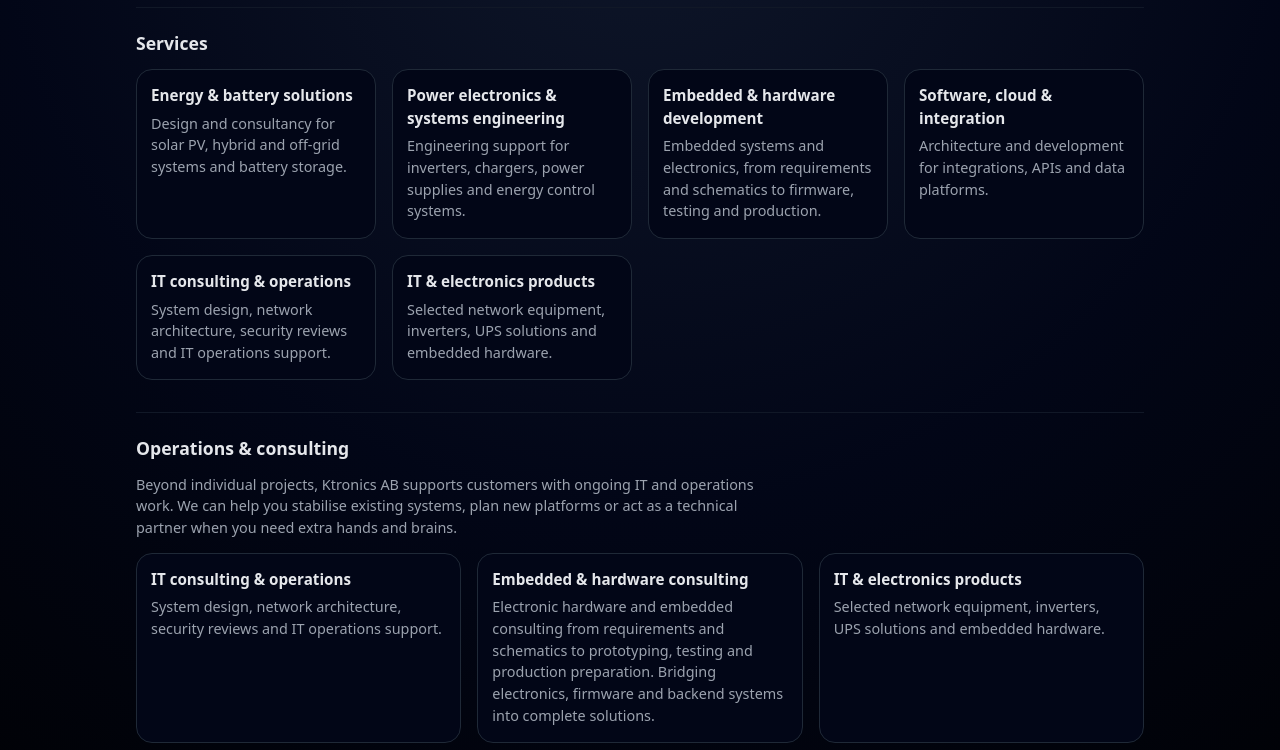
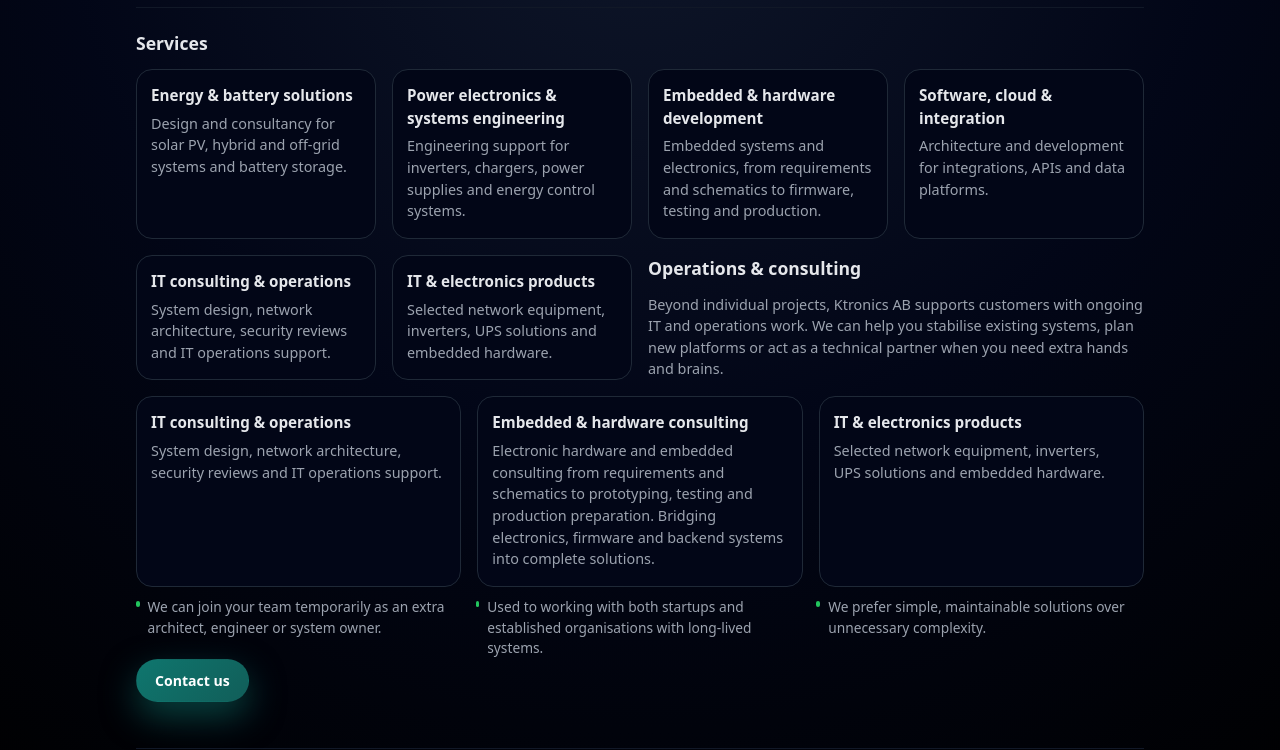
Before and after one commit to pcgayan/pcgayan.github.io, a plain HTML site: page services/index.html in a window 1280 px wide. Shown: the part 141-891 px from the top of the page. Drawn offline with Linux system fonts and the light colour scheme.

Commit message:
Operations & consulting intro sits beside the second row of service tiles

```diff
--- a/services/index.html
+++ b/services/index.html
@@ -318,6 +318,10 @@
     }
   </style>
   <style>
+    .ops-intro{grid-column:span 2;align-self:center}
+    .ops-intro h2{font-size:1.1rem;margin-bottom:12px}
+    .ops-intro .section-intro{margin-bottom:0}
+    @media (max-width:900px){.ops-intro{grid-column:1/-1}}
     .section h1{font-size:1.1rem;margin-bottom:12px}
     .topnav{display:flex;flex-wrap:wrap;gap:6px 18px;margin-top:6px;font-size:.9rem}
     .topnav a{color:var(--text);text-decoration:none;border-bottom:1px solid transparent}
@@ -351,17 +355,16 @@
           <a class="card" href="/services/software-cloud-integration/" style="text-decoration:none;color:inherit"><h3>Software, cloud &amp; integration</h3><p class="muted">Architecture and development for integrations, APIs and data platforms.</p></a>
           <a class="card" href="/services/it-consulting-operations/" style="text-decoration:none;color:inherit"><h3>IT consulting &amp; operations</h3><p class="muted">System design, network architecture, security reviews and IT operations support.</p></a>
           <a class="card" href="/services/it-electronics-products/" style="text-decoration:none;color:inherit"><h3>IT &amp; electronics products</h3><p class="muted">Selected network equipment, inverters, UPS solutions and embedded hardware.</p></a>
-        </div>
-      </section>
-
-      <section class="section" id="operations">
-        <h2>Operations &amp; consulting</h2>
-        <p class="section-intro">
-          Beyond individual projects, Ktronics AB supports customers with ongoing IT and operations work.
+          <div class="ops-intro">
+            <h2>Operations &amp; consulting</h2>
+            <p class="section-intro">
+              Beyond individual projects, Ktronics AB supports customers with ongoing IT and operations work.
           We can help you stabilise existing systems, plan new platforms or act as a technical partner
           when you need extra hands and brains.
         </p>
-        <div class="grid">
+          </div>
+        </div>
+        <div class="grid" style="margin-top:16px">
           <a class="card" href="/services/it-consulting-operations/" style="text-decoration:none;color:inherit">
             <h3>IT consulting &amp; operations</h3>
             <p class="muted">System design, network architecture, security reviews and IT operations support.</p>
```
